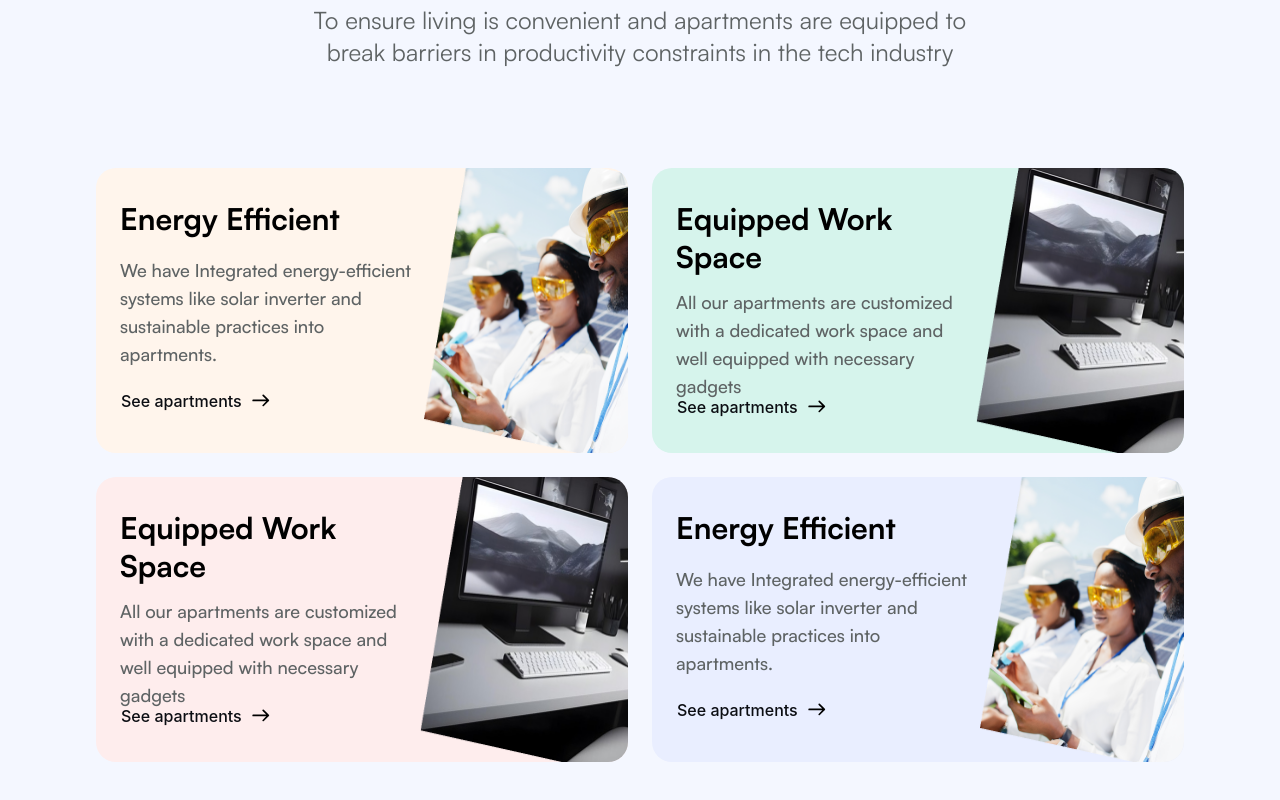
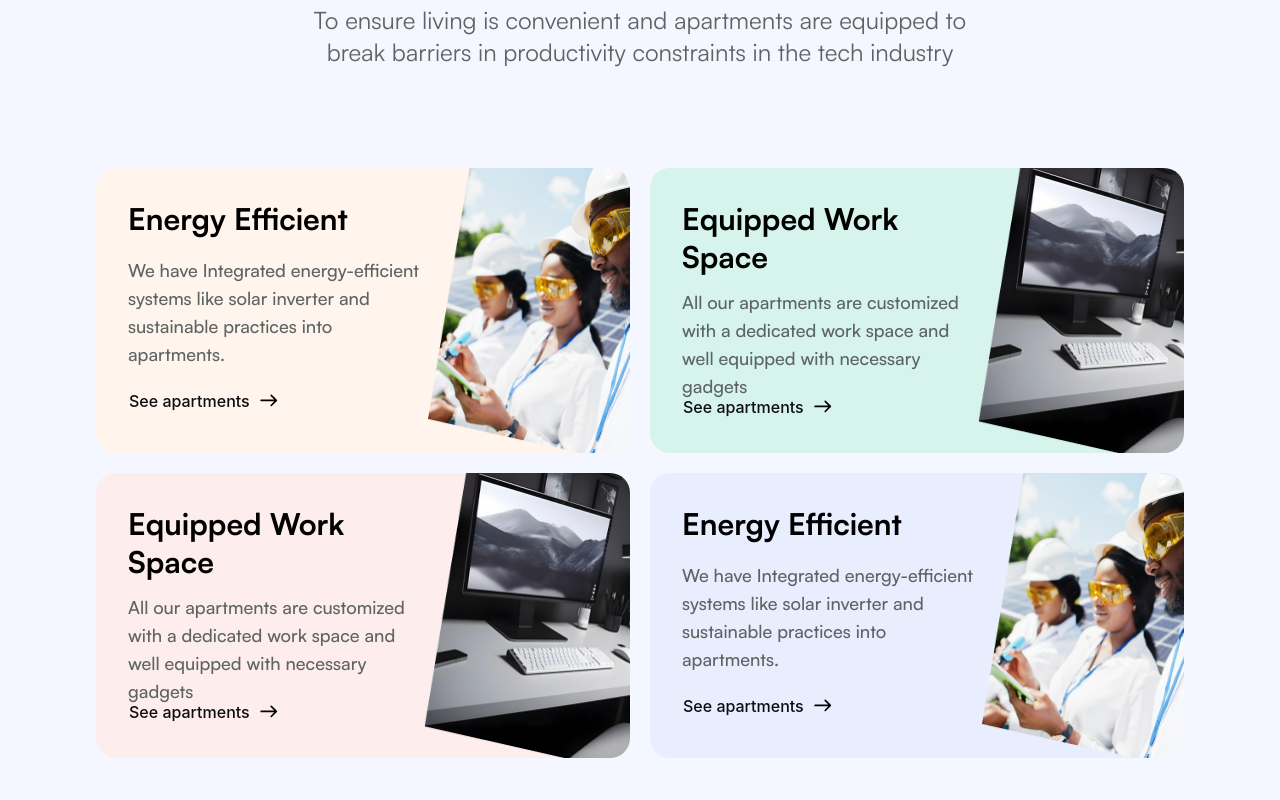
Before and after one commit to JosephOluOlofinte/tech-network-africa, a React (Vite) app: page / in a window 1280 px wide. Shown: the part 2571-3371 px from the top of the page. Built offline with nearby package versions, Linux system fonts and the light colour scheme; a web font is replaced by a local one.

Commit message:
Update. Made a few adjustments to mission component and card

```diff
--- a/src/components/block/MissionCard.tsx
+++ b/src/components/block/MissionCard.tsx
@@ -25,18 +25,18 @@ const MissionCard: React.FC<CardProps> = ({
     card2: 'bg-[#D6F4EC]',
     card3: 'bg-[#FEEDED]',
     card4: 'bg-[#E9EEFF]',
-    };
+  };
 
-    // declare classes common to all card
-    const commonStyles =
-      'h-[285px] w-fit max-w-[590px] rounded-[20px] flex overflow-hidden';
+  // declare classes common to all card
+  const commonStyles =
+    'h-[285px] w-fit max-w-[600px] rounded-[20px] flex overflow-hidden';
 
   // merge classes
   const styles = `${variantStyles[variant]} ${commonStyles} ${className}`;
 
   return (
     <div className={styles}>
-      <div className='py-8 pl-6 grid gap-[12px]'>
+      <div className='py-8 pl-8 grid gap-[12px]'>
         <h3 className='text-3xl leading-[38px] font-bold'>{title}</h3>
         <p className='text-lg text-slateGray2 font-medium max-w-[28ch]'>
           {desc}
--- a/src/pages/homepage/Mission.tsx
+++ b/src/pages/homepage/Mission.tsx
@@ -23,7 +23,7 @@ const Mission = () => {
             </p>
           </div>
 
-          <div className='w-full grid grid-cols-2 gap-6'>
+          <div className='w-full grid grid-cols-2 gap-5'>
             <MissionCard
               title='Energy Efficient'
               desc='We have Integrated energy-efficient systems like solar
```
